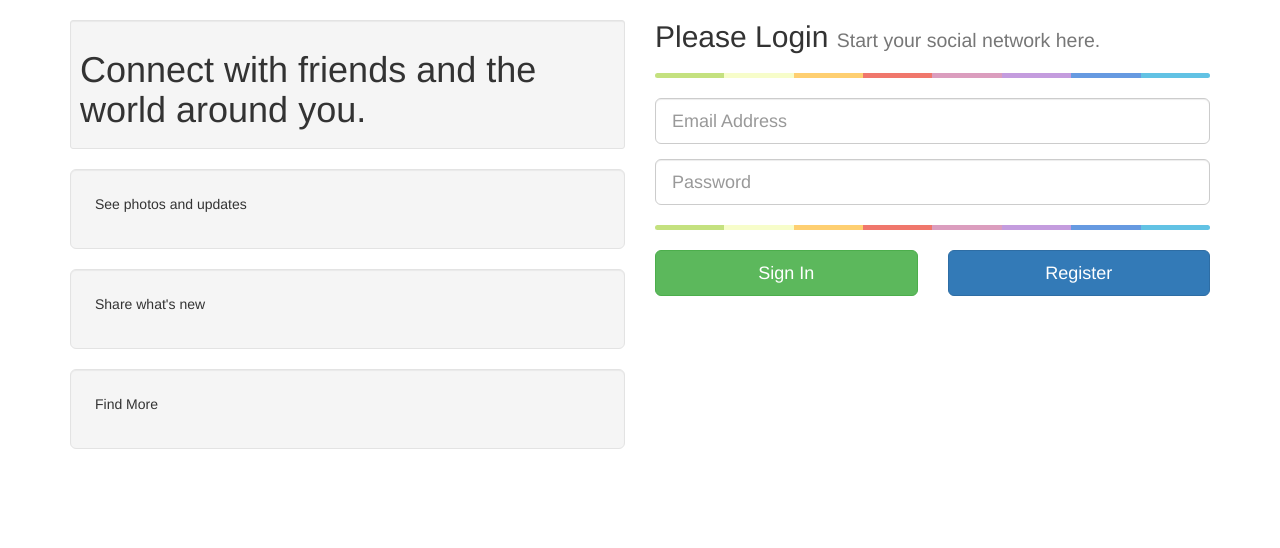
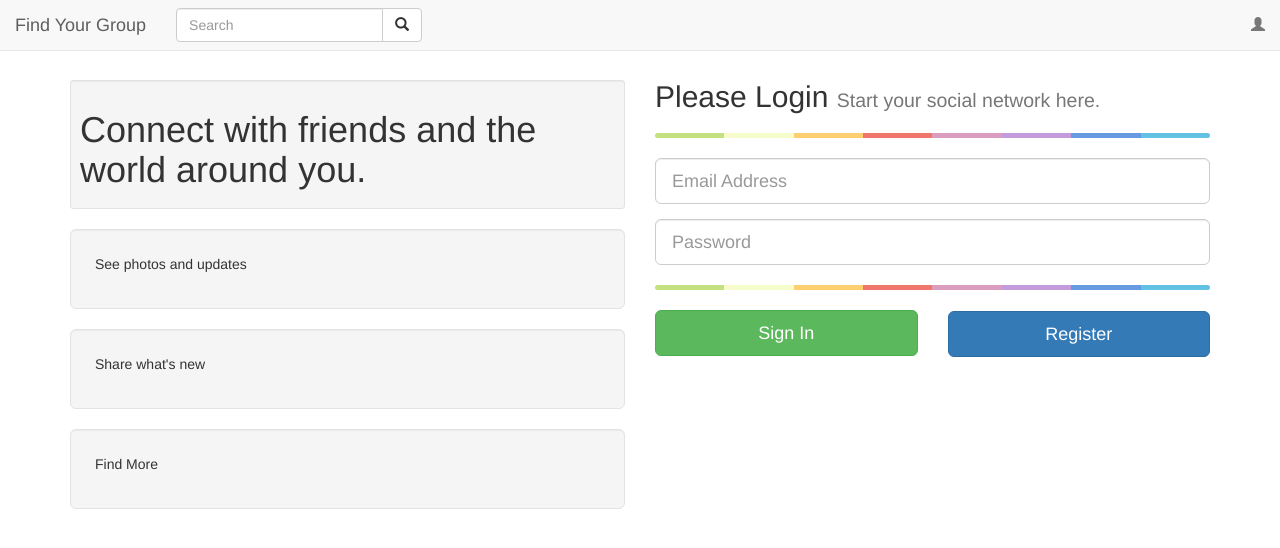
Before and after one commit to FeifeifeiGit/Web_Design_Spring2017, a PHP site: page /login.php in a window 1280 px wide. Shown: the top 548 px of the page. Run offline with PHP 8.4, Linux system fonts and the light colour scheme; some libraries are stand-ins or nearby versions.

Commit message:
reponsiveness

```diff
--- a/Final/login.php
+++ b/Final/login.php
@@ -1,5 +1,7 @@
 <!DOCTYPE html>
 <?php
+error_reporting(0);
+@ini_set('display_errors', 0);
 session_start();
 if (!isset($_SESSION["message"])){
     $_SESSION["message"] = "Please Login ";
@@ -29,14 +31,18 @@ if (isset($_SESSION["username"])) {
   background-image: -o-linear-gradient(left, #c4e17f, #c4e17f 12.5%, #f7fdca 12.5%, #f7fdca 25%, #fecf71 25%, #fecf71 37.5%, #f0776c 37.5%, #f0776c 50%, #db9dbe 50%, #db9dbe 62.5%, #c49cde 62.5%, #c49cde 75%, #669ae1 75%, #669ae1 87.5%, #62c2e4 87.5%, #62c2e4);
   background-image: linear-gradient(to right, #c4e17f, #c4e17f 12.5%, #f7fdca 12.5%, #f7fdca 25%, #fecf71 25%, #fecf71 37.5%, #f0776c 37.5%, #f0776c 50%, #db9dbe 50%, #db9dbe 62.5%, #c49cde 62.5%, #c49cde 75%, #669ae1 75%, #669ae1 87.5%, #62c2e4 87.5%, #62c2e4);
 }
+.container {
+    padding: auto;
+    padding-top: 60px;
+}
     </style>
 </head>
 <body>
-
+<?php include "navBar-login.php";?>
 
 <div class="container">
     <div class="row">
-        <div class="hidden-sm col-md-6" style="padding-top: 20px">
+        <div class="hidden-xs hidden-sm col-md-6" style="padding-top: 20px">
             <div class="well well-sm">
                 <h1>Connect with friends and the world around you.</h1>
             </div>
@@ -65,6 +71,7 @@ if (isset($_SESSION["username"])) {
                 <hr class="colorgraph">
                 <div class="row">
                     <div class="col-xs-12 col-md-6"><input type="submit" value="Sign In" class="btn btn-success btn-block btn-lg"></div>
+                    <div class="col-xs-1 col-sm-1 col-md-0"></div>
                     <div class="col-xs-12 col-md-6"><a href="register.php" class="btn btn-primary btn-block btn-lg">Register</a></div>
                 </div>
             </form>
--- /dev/null
+++ b/Final/navBar-login.php
@@ -0,0 +1,57 @@
+<!DOCTYPE html>
+<html>
+<head>
+	<meta charset="UTF-8">
+	<meta name="viewport" content="width=device-width, initial-scale=1">
+</head>
+<style>
+	.dropdown-menu {
+		width:426px;
+		padding-left: 10px;
+		padding-right: 10px;
+		padding-bottom: 10px;
+	}
+	.request_button{
+		margin-top:5px;
+	}
+</style>
+
+<body>
+	<!-- Navigation bar-->
+	<nav class="navbar navbar-default navbar-fixed-top">
+		<div class="container-fluid">
+			<div class="navbar-header">
+				<button type="button" class="navbar-toggle" data-toggle="collapse" data-target="#myNavbar">
+					<span class="icon-bar"></span>
+					<span class="icon-bar"></span>
+					<span class="icon-bar"></span>
+				</button>
+				<span class="nav navbar-brand navbar-left" id="brandname">Find Your Group</span>
+			</div>
+			<div class="collapse navbar-collapse" id="myNavbar">
+				<ul class="nav navbar-nav navbar-left nav-search">
+					<li ><form method="post" role="form" class="navbar-form" action="search-action.php">
+						<div class="input-group">
+							<input type="text" class="form-control" placeholder="Search" name="searchInput">
+							<div class="input-group-btn">
+								<button type="submit" class="btn btn-default" >
+									<i class="glyphicon glyphicon-search"></i>
+								</button>
+							</div>
+						</div>
+					</form></li>
+				</ul>
+				<ul class="nav navbar-nav navbar-left nav-infor">
+				</ul>
+				<ul class="nav navbar-nav navbar-right ">
+					<li class="dropdown"><a href="#" class="dropdown-toggle" data-toggle="dropdown"><span class="glyphicon glyphicon-user"></span></a>
+						<div class="dropdown-menu" role="menu">
+							<span><b>Friend Request</b></span>
+						</div>
+					</li>
+				</ul>
+			</div>
+		</div>
+	</nav>
+</body>
+</html>
```
Also changed, not shown: Final/register.php (+6 -1 lines).
